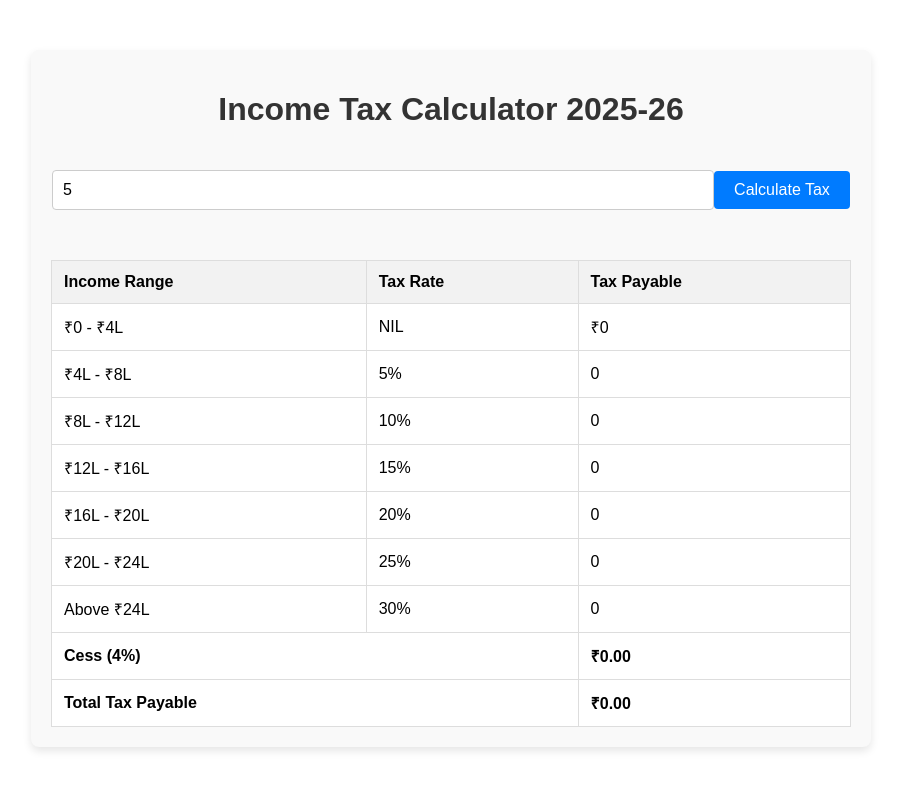
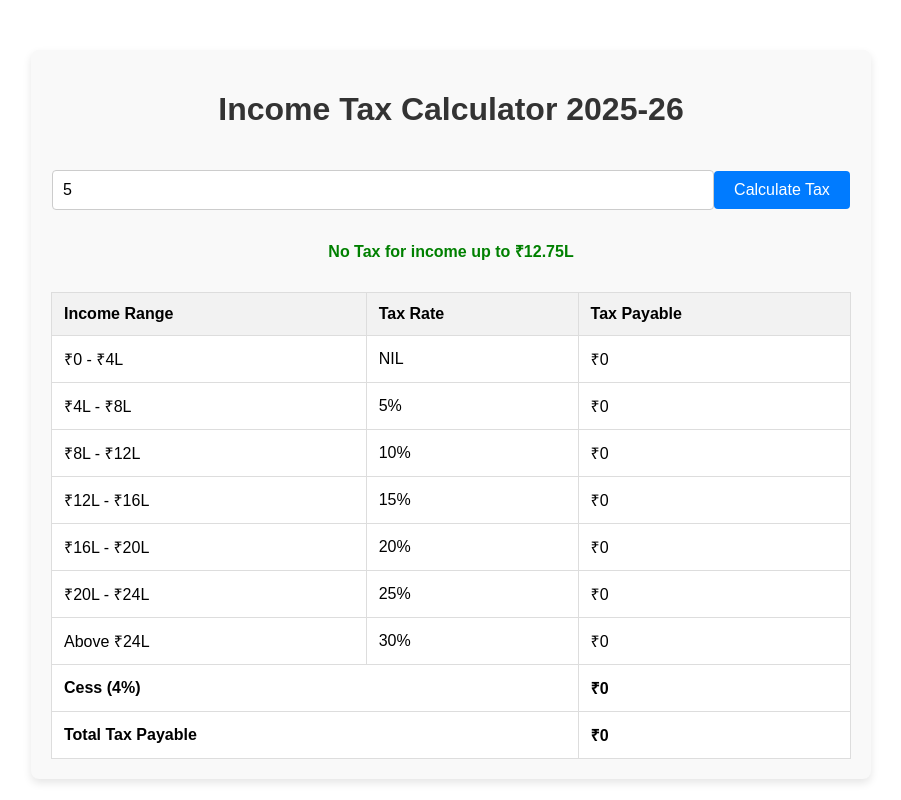
Before and after one commit to rghvgrv/tax-calculator, a React (Vite) app: page / in a window 1280 px wide. Both pictures are taken after typing "5" into the empty fields and a click on the button "Calculate Tax". Shown: the whole page, without its empty margins (189-1090 px from the left). Built offline with nearby package versions, Linux system fonts and the light colour scheme.

Commit message:
add changes

```diff
--- a/src/App.jsx
+++ b/src/App.jsx
@@ -19,16 +19,19 @@ const TaxCalculator = () => {
     }
 
     const standardDeduction = 75000;
-    const calculatedTaxableIncome = totalIncome - standardDeduction;
+    let calculatedTaxableIncome = totalIncome - standardDeduction;
+
+    if (totalIncome <= 1275000) {
+      calculatedTaxableIncome = 0;
+    }
+
     setTaxableIncome(calculatedTaxableIncome);
 
     let taxPayable = 0;
 
-    if(income <= 1275000) {
+    if (totalIncome <= 1275000) {
       taxPayable = 0;
-    }
-    else
-    {
+    } else {
       // Tax calculation based on slabs
       if (calculatedTaxableIncome <= 400000) {
         taxPayable = 0;
@@ -45,7 +48,6 @@ const TaxCalculator = () => {
       } else {
         taxPayable = 400000 * 0.05 + 400000 * 0.10 + 400000 * 0.15 + 400000 * 0.20 + 400000 * 0.25 + (calculatedTaxableIncome - 2400000) * 0.30;
       }
-
     }
 
     const cess = taxPayable * 0.04;
@@ -70,6 +72,10 @@ const TaxCalculator = () => {
       {error && <p style={{ color: 'red' }}>{error}</p>}
 
       {tax !== null && (
+        <div>
+          {income <= 1275000 && (
+            <p style={{ color: 'green', fontWeight: 'bold' }}>No Tax for income up to ₹12.75L</p>
+          )}
           <table>
             <thead>
               <tr>
@@ -82,48 +88,49 @@ const TaxCalculator = () => {
               <tr>
                 <td>₹0 - ₹4L</td>
                 <td>NIL</td>
-              <td>₹0</td>
+                <td>₹{income <= 1275000 ? 0 : 0}</td>
               </tr>
               <tr>
                 <td>₹4L - ₹8L</td>
                 <td>5%</td>
-              <td>{Math.max(0, Math.min(800000, taxableIncome) - 400000) * 0.05}</td>
+                <td>₹{income <= 1275000 ? 0 : Math.max(0, Math.min(800000, taxableIncome) - 400000) * 0.05}</td>
               </tr>
               <tr>
                 <td>₹8L - ₹12L</td>
                 <td>10%</td>
-              <td>{Math.max(0, Math.min(1200000, taxableIncome) - 800000) * 0.10}</td>
+                <td>₹{income <= 1275000 ? 0 : Math.max(0, Math.min(1200000, taxableIncome) - 800000) * 0.10}</td>
               </tr>
               <tr>
                 <td>₹12L - ₹16L</td>
                 <td>15%</td>
-              <td>{Math.max(0, Math.min(1600000, taxableIncome) - 1200000) * 0.15}</td>
+                <td>₹{income <= 1275000 ? 0 : Math.max(0, Math.min(1600000, taxableIncome) - 1200000) * 0.15}</td>
               </tr>
               <tr>
                 <td>₹16L - ₹20L</td>
                 <td>20%</td>
-              <td>{Math.max(0, Math.min(2000000, taxableIncome) - 1600000) * 0.20}</td>
+                <td>₹{income <= 1275000 ? 0 : Math.max(0, Math.min(2000000, taxableIncome) - 1600000) * 0.20}</td>
               </tr>
               <tr>
                 <td>₹20L - ₹24L</td>
                 <td>25%</td>
-              <td>{Math.max(0, Math.min(2400000, taxableIncome) - 2000000) * 0.25}</td>
+                <td>₹{income <= 1275000 ? 0 : Math.max(0, Math.min(2400000, taxableIncome) - 2000000) * 0.25}</td>
               </tr>
               <tr>
                 <td>Above ₹24L</td>
                 <td>30%</td>
-              <td>{Math.max(0, taxableIncome - 2400000) * 0.30}</td>
+                <td>₹{income <= 1275000 ? 0 : Math.max(0, taxableIncome - 2400000) * 0.30}</td>
               </tr>
               <tr>
                 <td colSpan="2"><strong>Cess (4%)</strong></td>
-              <td><strong>₹{(tax * 0.04).toFixed(2)}</strong></td>
+                <td><strong>₹{income <= 1275000 ? 0 : (tax * 0.04).toFixed(2)}</strong></td>
               </tr>
               <tr>
                 <td colSpan="2"><strong>Total Tax Payable</strong></td>
-              <td><strong>₹{tax.toFixed(2)}</strong></td>
+                <td><strong>₹{income <= 1275000 ? 0 : tax.toFixed(2)}</strong></td>
               </tr>
             </tbody>
           </table>
+        </div>
       )}
     </div>
   );
```
Lines whose indentation alone changed are shown as unchanged.
